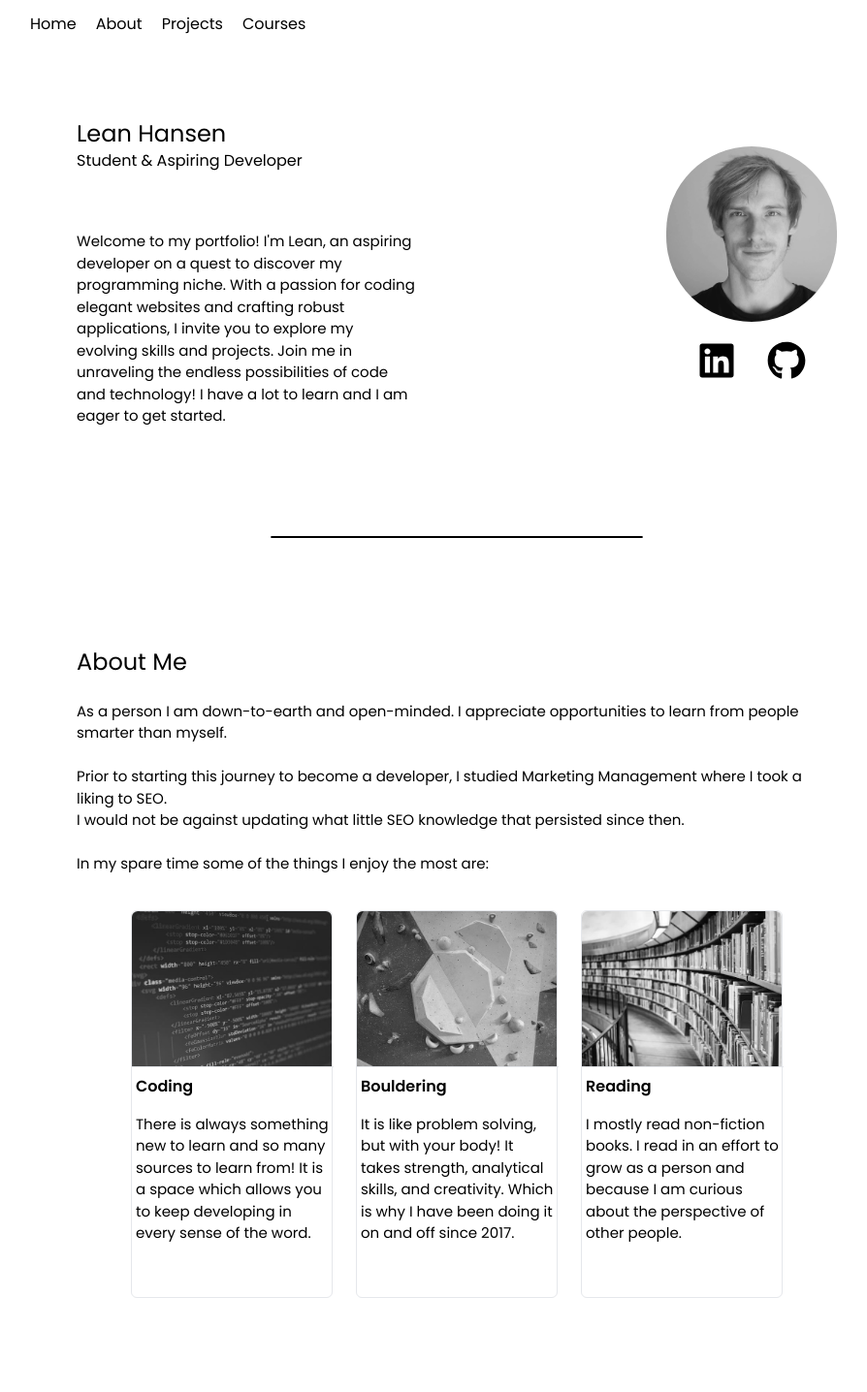
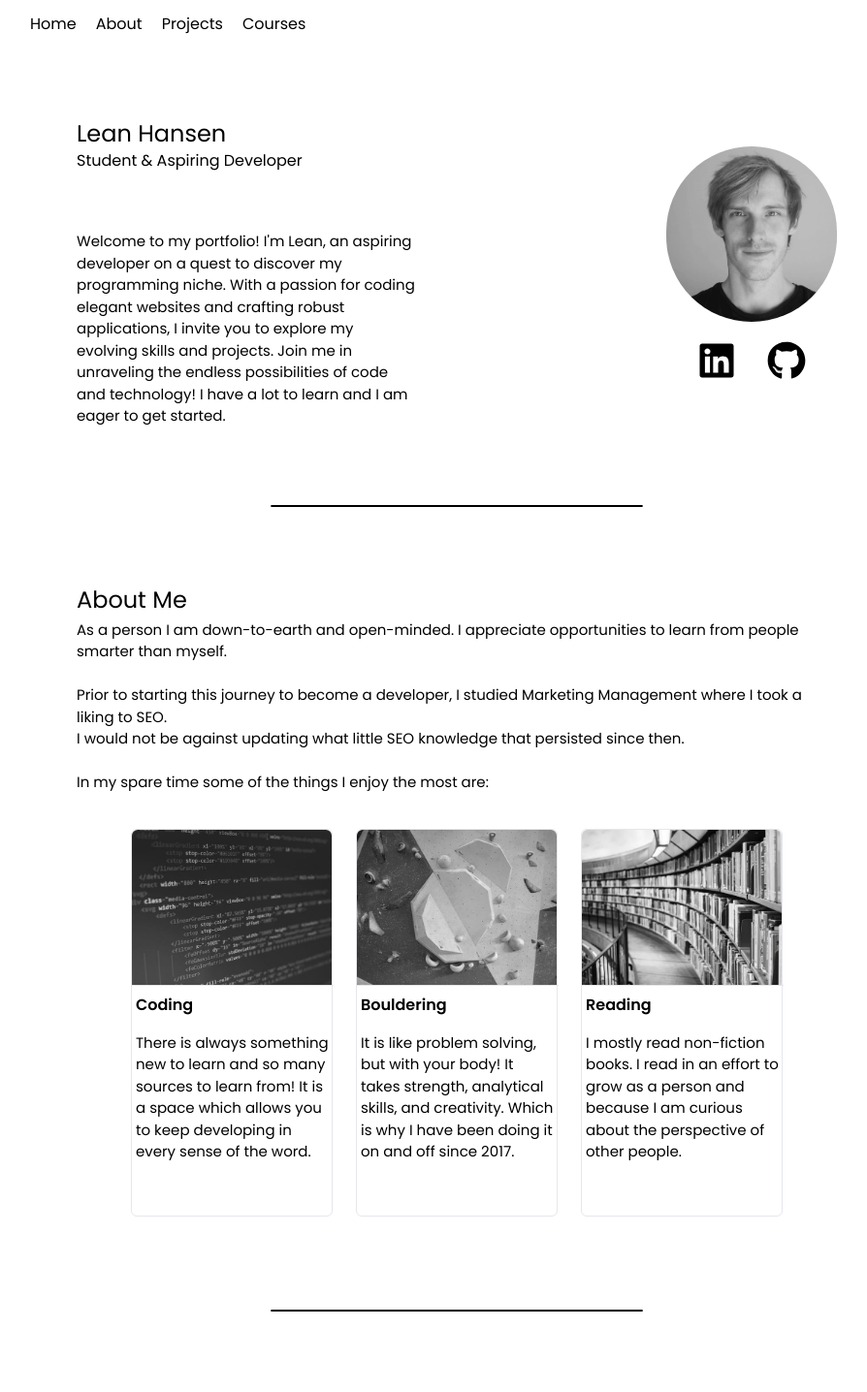
Before and after one commit to clickclickcode/portfolio, a React (Vite) app: page / in a window 1280 px wide. Shown: the top 1436 px of the page at 97% size, without its empty margins (169-1063 px from the left). Built offline with nearby package versions, Linux system fonts and the light colour scheme; no server answers.

Commit message:
adjusting layout + adding favicon

```diff
--- a/index.html
+++ b/index.html
@@ -6,6 +6,7 @@
     <link rel="preconnect" href="https://fonts.googleapis.com">
     <link rel="preconnect" href="https://fonts.gstatic.com" crossorigin>
     <link href="https://fonts.googleapis.com/css2?family=Poppins:wght@400;600;700&display=swap" rel="stylesheet">
+    <link rel="shortcut icon" href="/public/images/favicon.ico" type="image/x-icon">
     <title>Portfolio | Lean Hansen</title>
   </head>
   <body>
--- a/src/AltApp.jsx
+++ b/src/AltApp.jsx
@@ -13,9 +13,10 @@ import Courses from './components/Courses'
 export default function App() {
 
   return (
-    <div className='flex flex-col gap-8 w-screen mx-auto md:w-[55rem] md:gap-14 lg:w-70'>
+    <div className='flex flex-col w-screen mx-auto md:w-[55rem] md:gap-14 lg:w-70'>
       <HeaderV2 />
 
+      <div className='flex flex-col gap-6 mb-6'>
         <Intro />
         <Hr />
         <AboutMe />
@@ -23,6 +24,7 @@ export default function App() {
         <Work />
         <Hr />
         <Courses />
+      </div>
 
       <Footer />
     </div>
--- a/src/components/AboutMe.jsx
+++ b/src/components/AboutMe.jsx
@@ -5,10 +5,13 @@ export default function AboutMe() {
 
 
     return (
-        <div className="flex flex-col gap-5 mx-12 pt-14" id='about'>
-            <h2 className="text-2xl mb-1">About Me</h2>
-            <p className="text-[15px]">As a person I am down-to-earth and open-minded. I appreciate opportunities to learn from people smarter than myself.<br/><br/>Prior to starting this journey to become a developer, I studied Marketing Management where I took a liking to SEO.<br/>I would not be against updating what little SEO knowledge that persisted since then.<br/><br/>In my spare time some of the things I enjoy the most are:</p>
-            <div className="flex items-center gap-6 py-4 px-2 overflow-x-scroll md:justify-center">
+        // pt-14
+        <div className="flex flex-col gap-5 mx-12 py-14" id='about'>
+            <div>
+                <h2 className="text-2xl mb-1">About Me</h2>
+                <p className="text-[15px]">As a person I am down-to-earth and open-minded. I appreciate opportunities to learn from people smarter than myself.<br/><br/>Prior to starting this journey to become a developer, I studied Marketing Management where I took a liking to SEO.<br/>I would not be against updating what little SEO knowledge that persisted since then.<br/><br/>In my spare time some of the things I enjoy the most are:</p>
+            </div>
+            <div className="flex items-center gap-6 py-4 px-2 overflow-auto md:justify-center">
                 {hobbies.map(hobby => (
                     <HobbyCard key={hobby.id} hobby={hobby} />
                 ))}
--- a/src/components/Courses.jsx
+++ b/src/components/Courses.jsx
@@ -5,7 +5,8 @@ import { courses } from '../assets/storage.js';
 export default function Work() {
 
     return (
-        <div className='flex flex-col gap-5 mx-12 pt-14' id='courses'>
+        // pt-14
+        <div className='flex flex-col gap-5 mx-12 py-14' id='courses'>
             <div className=''>
                 <h2 className='text-2xl mb-1'>Courses</h2>
                 <p className='text-[15px]'>
@@ -14,7 +15,7 @@ export default function Work() {
             </div>
             {/* These are courses that I have done */}
             {/* Testing to see if overflow-auto will solve the issue of microsofts ugly scrollbars - original class was 'overflow-x-scroll' */}
-            <div className='flex items-center gap-6 py-4 px-2 overflow-x-scroll'>
+            <div className='flex items-center gap-6 py-4 px-2 overflow-auto'>
                 {courses.map(course => (
                     <CourseCard key={course.id} course={course} />
                 ))}
--- a/src/components/Hr.jsx
+++ b/src/components/Hr.jsx
@@ -1,7 +1,7 @@
 export default function Hr() {
     return (
 
-        <div className="flex justify-center md:mt-14">
+        <div className="flex justify-center">
             <div className="border border-black rounded w-64 bg-black md:w-96">
             </div>
         </div>
--- a/src/components/Intro.jsx
+++ b/src/components/Intro.jsx
@@ -6,7 +6,7 @@ export default function Intro() {
 
     // Render the different parts of the intro section
     return (
-        <div className='flex flex-col gap-10 mx-12 pt-4 md:grid md:grid-cols-[auto,auto] md:grid-rows-[1fr,auto]' id='home'>
+        <div className='flex flex-col gap-10 mx-12 pt-4 pb-14 md:grid md:grid-cols-[auto,auto] md:grid-rows-[1fr,auto]' id='home'>
             <div className=''>
                 <NameAndTitle />
             </div>
--- a/src/components/Work.jsx
+++ b/src/components/Work.jsx
@@ -20,7 +20,8 @@ export default function Work() {
 
 
     return (
-        <div className='flex flex-col gap-5 mx-12 pt-14' id='work'>
+        // pt-14
+        <div className='flex flex-col gap-5 mx-12 py-14' id='work'>
             <div className=''>
                 <h2 className='text-2xl mb-1'>Projects</h2>
                 <p className='text-[15px]'>
@@ -28,7 +29,7 @@ export default function Work() {
                 </p>
             </div>
             {/* These are the WP projects */}
-            <div className='flex items-center gap-6 py-4 px-2 overflow-x-scroll md:justify-center'>
+            <div className='flex items-center gap-6 py-4 px-2 overflow-auto md:justify-center'>
                 {posts.map(post => (
                     <ProjectCard key={post.id} post={post} />
                 ))}
--- a/src/index.css
+++ b/src/index.css
@@ -4,23 +4,28 @@
 
 /* width */
 ::-webkit-scrollbar {
-    scrollbar-width: thin;
+    /* For the vertical scrollbars */
+    width: 8px;
+    /* For the horizontal scrollbars */
+    height: 6px;
 }
 
 /* Track */
 ::-webkit-scrollbar-track {
-    background: #f1f1f1;
+    background: #fff;
 }
 
 /* Handle */
 ::-webkit-scrollbar-thumb {
-    background: #888;
+    background: rgb(31,41,55);
     border-radius: 5px;
+    width: 6px;
+    height: 4px;
 }
 
 /* Handle on hover */
 ::-webkit-scrollbar-thumb:hover {
-    background: #555;
+    background: rgb(156,163,175);
 }
 
 @layer base {
--- a/src/main.jsx
+++ b/src/main.jsx
@@ -4,6 +4,7 @@ import AltApp from './AltApp.jsx'
 import './index.css'
 import { BrowserRouter } from 'react-router-dom'
 
+// BrowserRouter er et lævn fra en iterering der ikke blev til noget
 ReactDOM.createRoot(document.getElementById('root')).render(
   <React.StrictMode>
     <BrowserRouter>
```
Also changed, not shown: 1 other file (tests, documents, lock files or other folders). Lines whose indentation alone changed are shown as unchanged.
